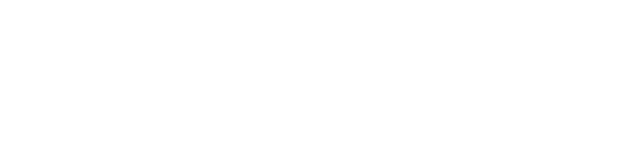
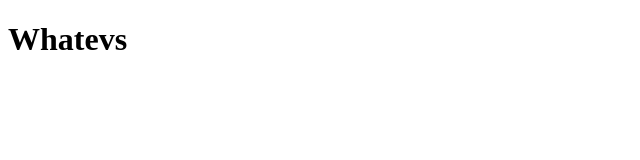
Before and after one commit to DataMoose38/testing, a plain HTML site: page index.html in a window 1280 px wide. Shown: the whole page, without its empty margins (0-640 px from the left). Drawn offline with Linux system fonts and the light colour scheme.

Commit message:
added h1

```diff
--- a/index.html
+++ b/index.html
@@ -6,5 +6,7 @@
     <meta name="viewport" content="width=device-width, initial-scale=1.0" />
     <title>Testing</title>
   </head>
-  <body></body>
+  <body>
+    <h1>Whatevs</h1>
+  </body>
 </html>
```
